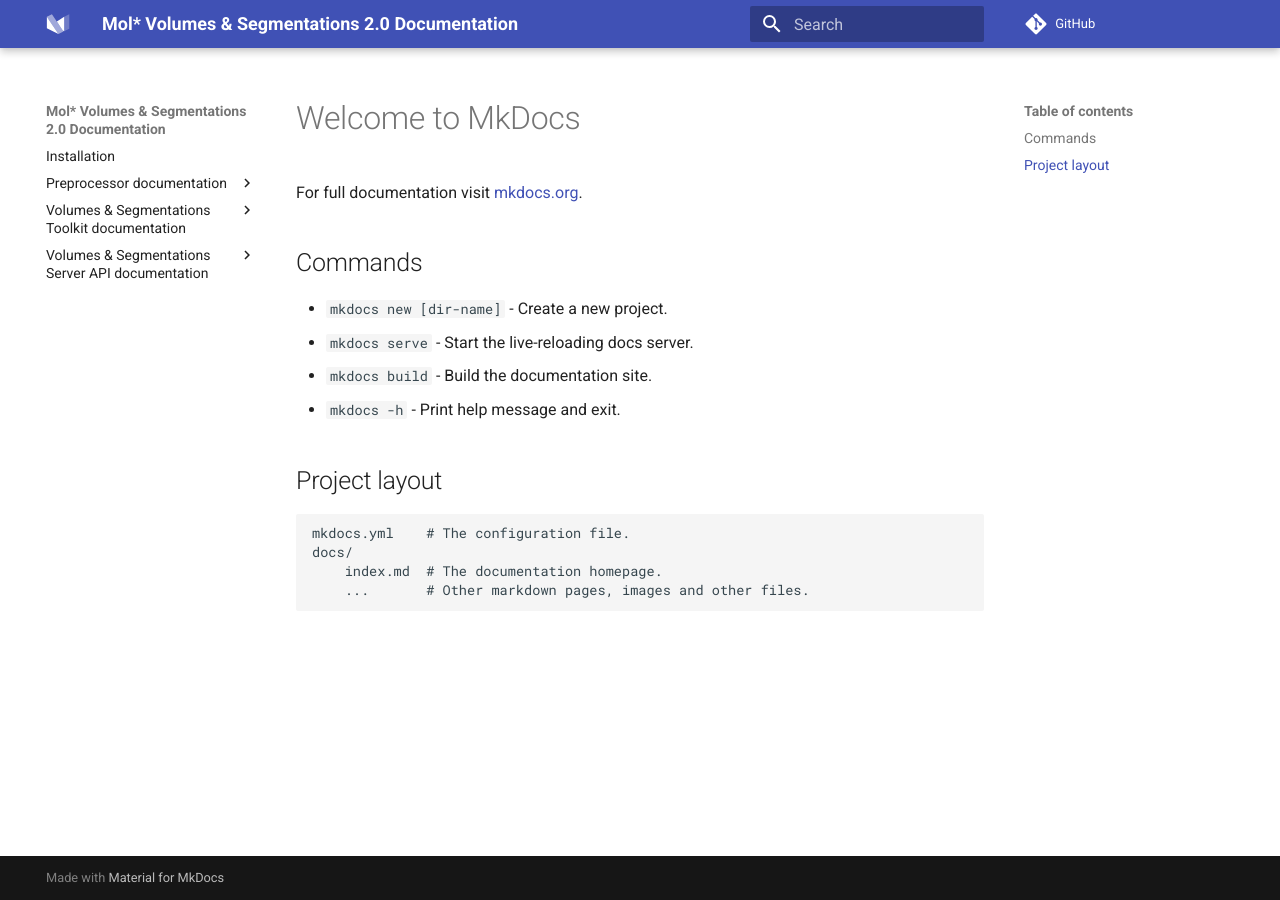
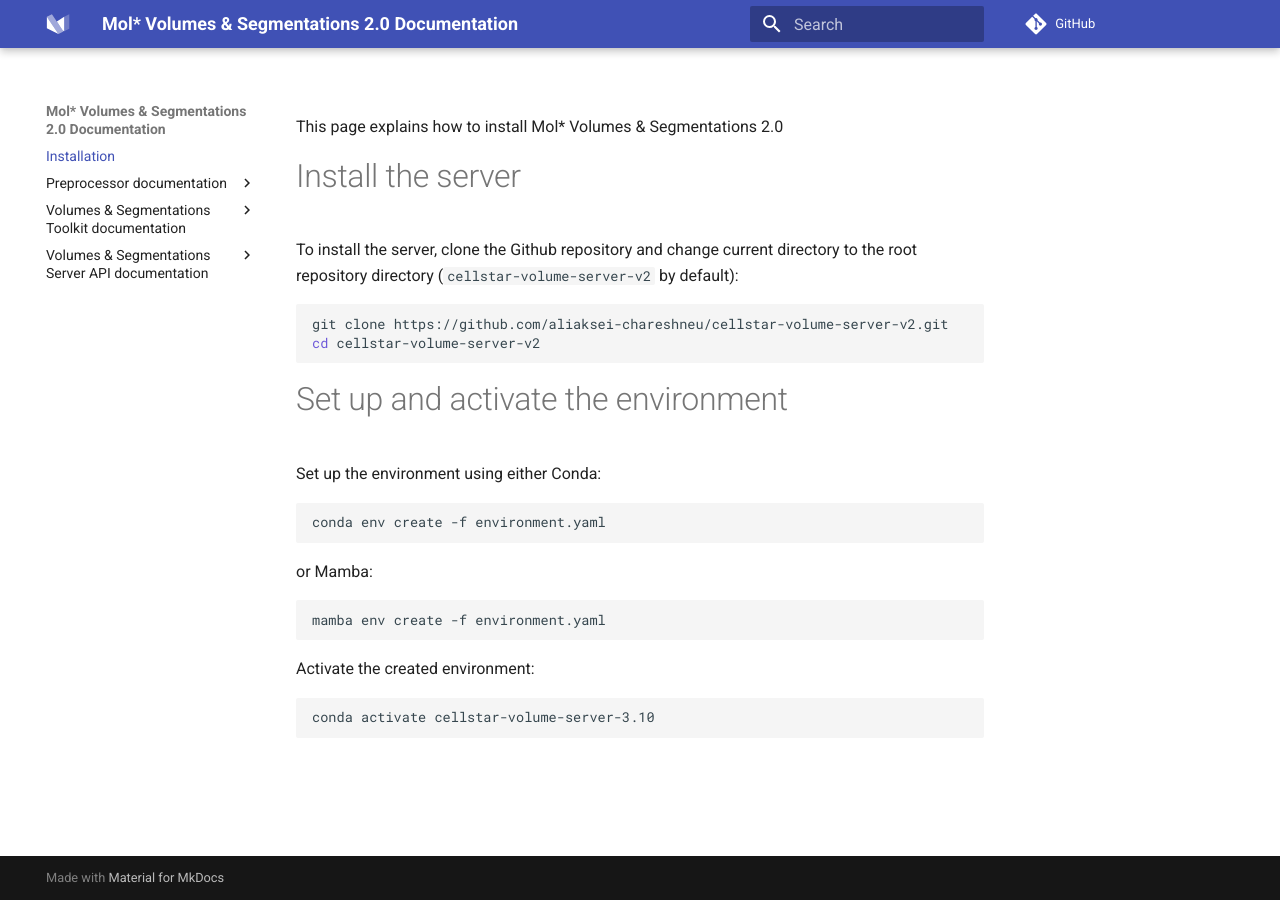
Before and after one commit to aliaksei-chareshneu/volseg_docs, an MkDocs documentation site: the page built from docs/index.md, in a window 1280 px wide. Built offline with MkDocs 1.6.1 and Material for MkDocs 9.7.7, drawn with Linux system fonts in a browser that asks for light colours; comment, search, counter and statistics services are not loaded.

````diff
--- a/docs/index.md
+++ b/docs/index.md
@@ -1,17 +1,28 @@
-# Welcome to MkDocs
+This page explains how to install Mol\* Volumes & Segmentations 2.0
 
-For full documentation visit [mkdocs.org](https://www.mkdocs.org).
+# Install the server
+To install the server, clone the Github repository and change current directory to the root repository directory (`cellstar-volume-server-v2` by default):
 
-## Commands
+<!-- TODO: update repo link to volseg -->
+```shell
+git clone https://github.com/aliaksei-chareshneu/cellstar-volume-server-v2.git
+cd cellstar-volume-server-v2
+```
+# Set up and activate the environment
+Set up the environment using either Conda:
 
-* `mkdocs new [dir-name]` - Create a new project.
-* `mkdocs serve` - Start the live-reloading docs server.
-* `mkdocs build` - Build the documentation site.
-* `mkdocs -h` - Print help message and exit.
+```shell
+conda env create -f environment.yaml
+```
 
-## Project layout
+or Mamba:
 
-    mkdocs.yml    # The configuration file.
-    docs/
-        index.md  # The documentation homepage.
-        ...       # Other markdown pages, images and other files.
+```shell
+mamba env create -f environment.yaml
+```
+
+Activate the created environment:
+
+```shell
+conda activate cellstar-volume-server-3.10
+```
--- a/mkdocs.yml
+++ b/mkdocs.yml
@@ -41,8 +41,7 @@ extra_javascript:
   - https://cdn.jsdelivr.net/npm/mathjax@3/es5/tex-mml-chtml.js
 
 nav:
-  # - 'index.md'
-  - Installation: 'set_up/set_up.md'
+  - Installation: 'index.md'
   - Preprocessor documentation:
     - Preprocessor overview: 'preprocessor/overview.md'
     - preprocess command: 'preprocessor/preprocess.md'
@@ -59,3 +58,4 @@ nav:
     - Hosting Server API: 'server_api/overview.md'
 
 repo_url: https://github.com/molstar/docs
+dev_addr: '127.0.0.1:5000'
````
Also changed, not shown: docs/set_up/set_up.md (deleted, +0 -28 lines).
